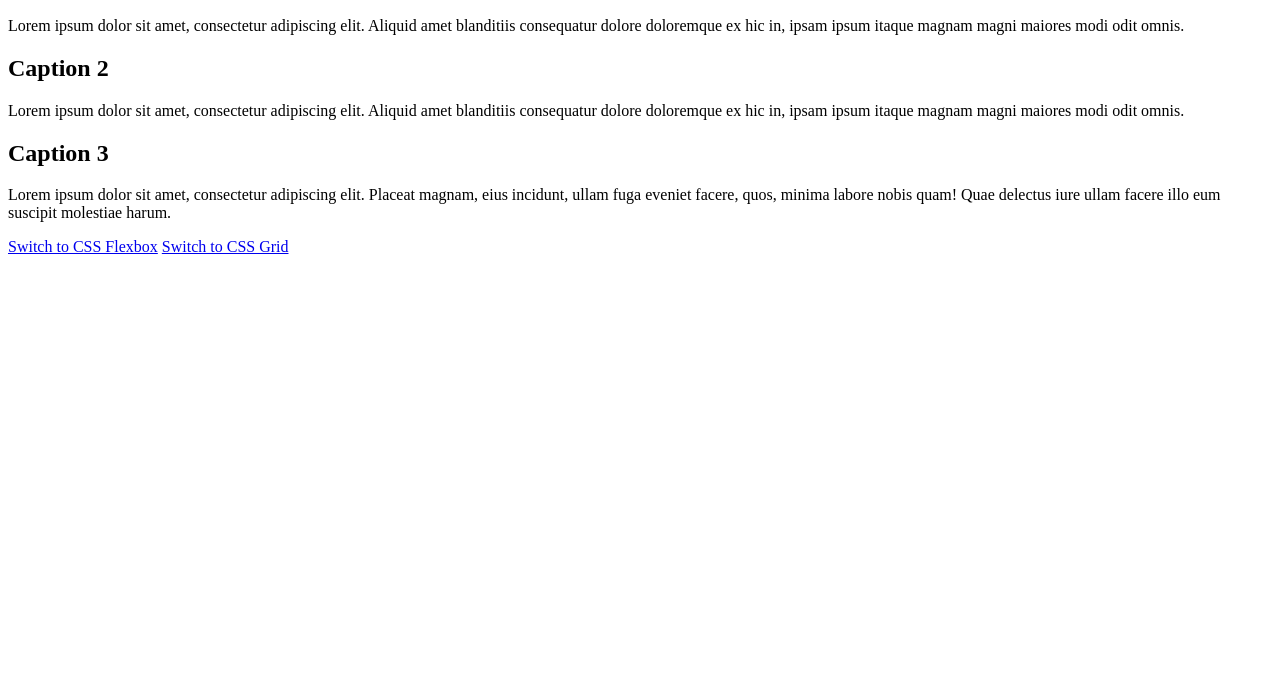
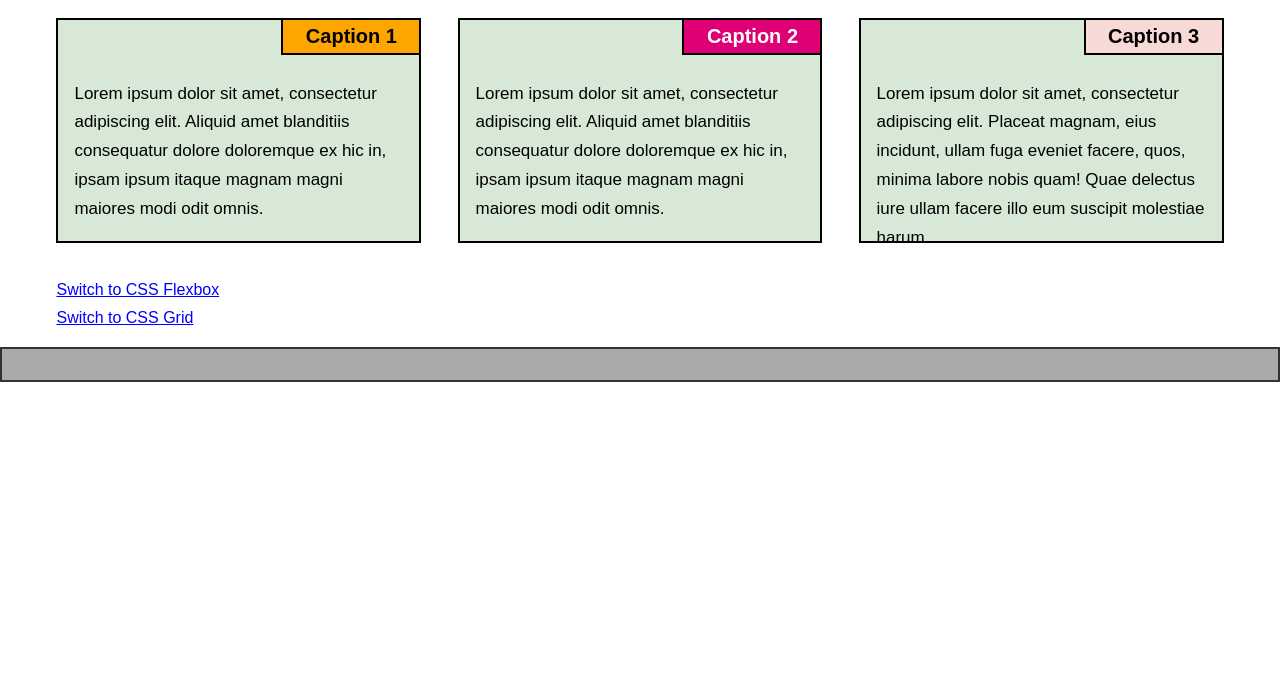
Before and after one commit to dianakozachok24-code/Web-design, a plain HTML site: page lab3/index.html in a window 1280 px wide. Shown: the part 110-800 px from the top of the page. Drawn offline with Linux system fonts and the light colour scheme.

Commit message:
Update float.css

```diff
--- a/lab3/float.css
+++ b/lab3/float.css
@@ -1,9 +1,104 @@
+
+* {
+    box-sizing: border-box;
+}
+
+body {
+    margin: 0;
+    font-family: Arial, sans-serif;
+    background-color: white;
+    color: black;
+}
+
+header {
+    text-align: center;
+    padding: 20px;
+}
+
+h1 {
+    font-size: 28px;
+}
+
+.container {
+    width: 94%;
+    margin: 0 auto;
+}
+
+.row {
+    width: 100%;
+}
+
+.row::after {
+    content: "";
+    display: block;
+    clear: both;
+}
+
+.block {
+    float: left;
+    position: relative;
+    width: 30.333333%;
+    margin: 1.5%;
+    border: 2px solid black;
+    background-color: #d7e8d6;
+    height: 225px;
+}
+
+.block h2 {
+    position: absolute;
+    top: -2px;
+    right: -2px;
+    margin: 0;
+    padding: 5px 15px;
+    min-width: 140px;
+    text-align: center;
+    border: 2px solid black;
+    font-size: 20px;
+}
+
+.block1 h2 {
+    background-color: orange;
+    color: black;
+}
+
+.block2 h2 {
+    background-color: #e00075;
+    color: white;
+}
+
+.block3 h2 {
+    background-color: #f7d9d5;
+    color: black;
+}
+
+.block p {
+    margin: 0;
+    padding: 60px 16px 15px;
+    font-size: 17px;
+    line-height: 1.7;
+}
+
+nav {
+    clear: both;
+    margin: 20px 1.5%;
+}
+
+nav a {
+    display: block;
+    margin: 10px 0;
+    color: blue;
+}
+
+footer {
+    height: 35px;
+    background-color: #aaa;
+    border: 2px solid #333;
+}
 
 @media (min-width: 769px) and (max-width: 992px) {
     .block {
         width: 47%;
         height: 225px;
-        min-height: 0;
     }
 
     .block3 {
@@ -18,7 +113,6 @@
         float: none;
         width: 97%;
         height: 225px;
-        min-height: 0;
         margin: 20px 1.5%;
     }
 
```
